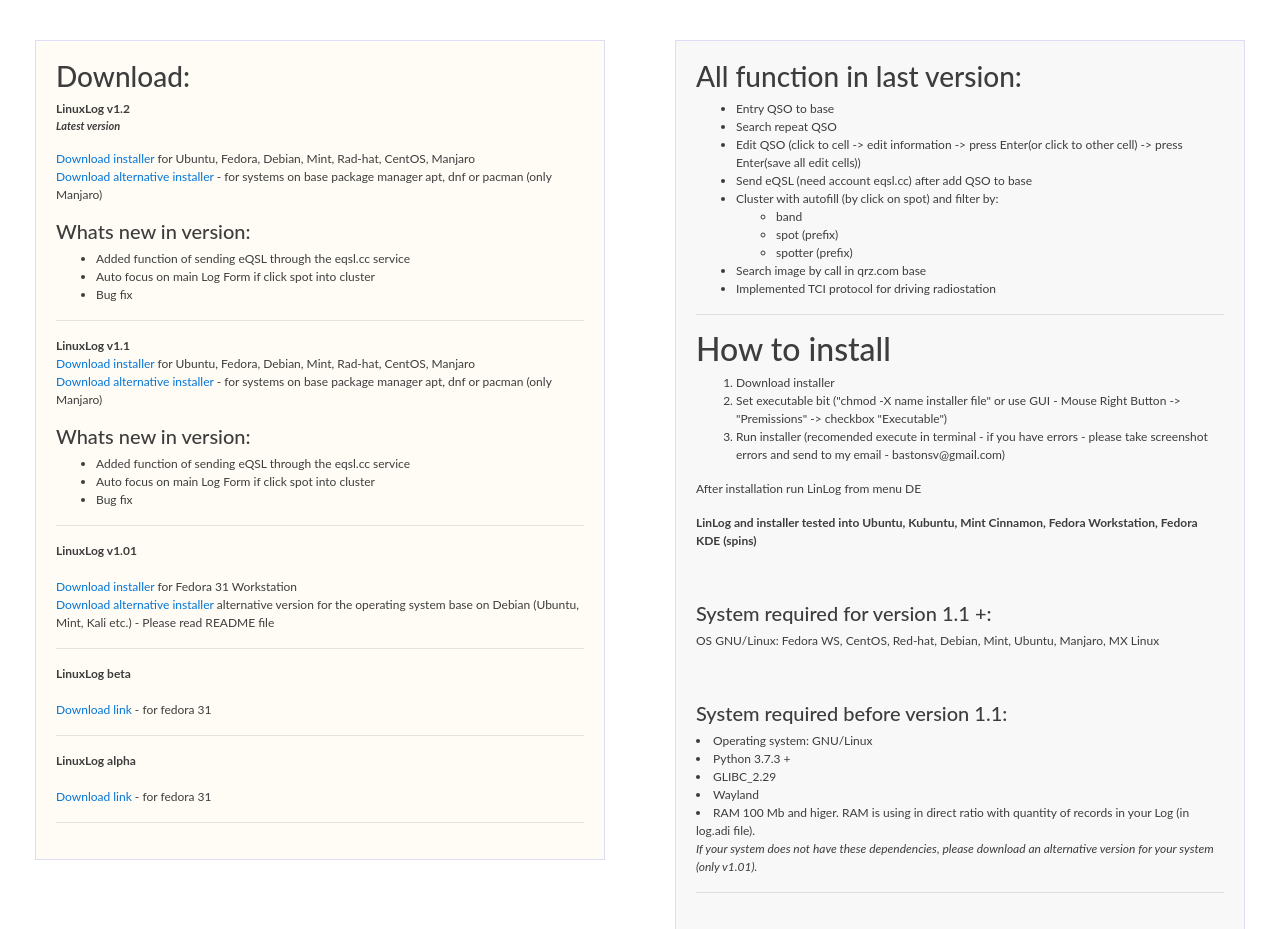
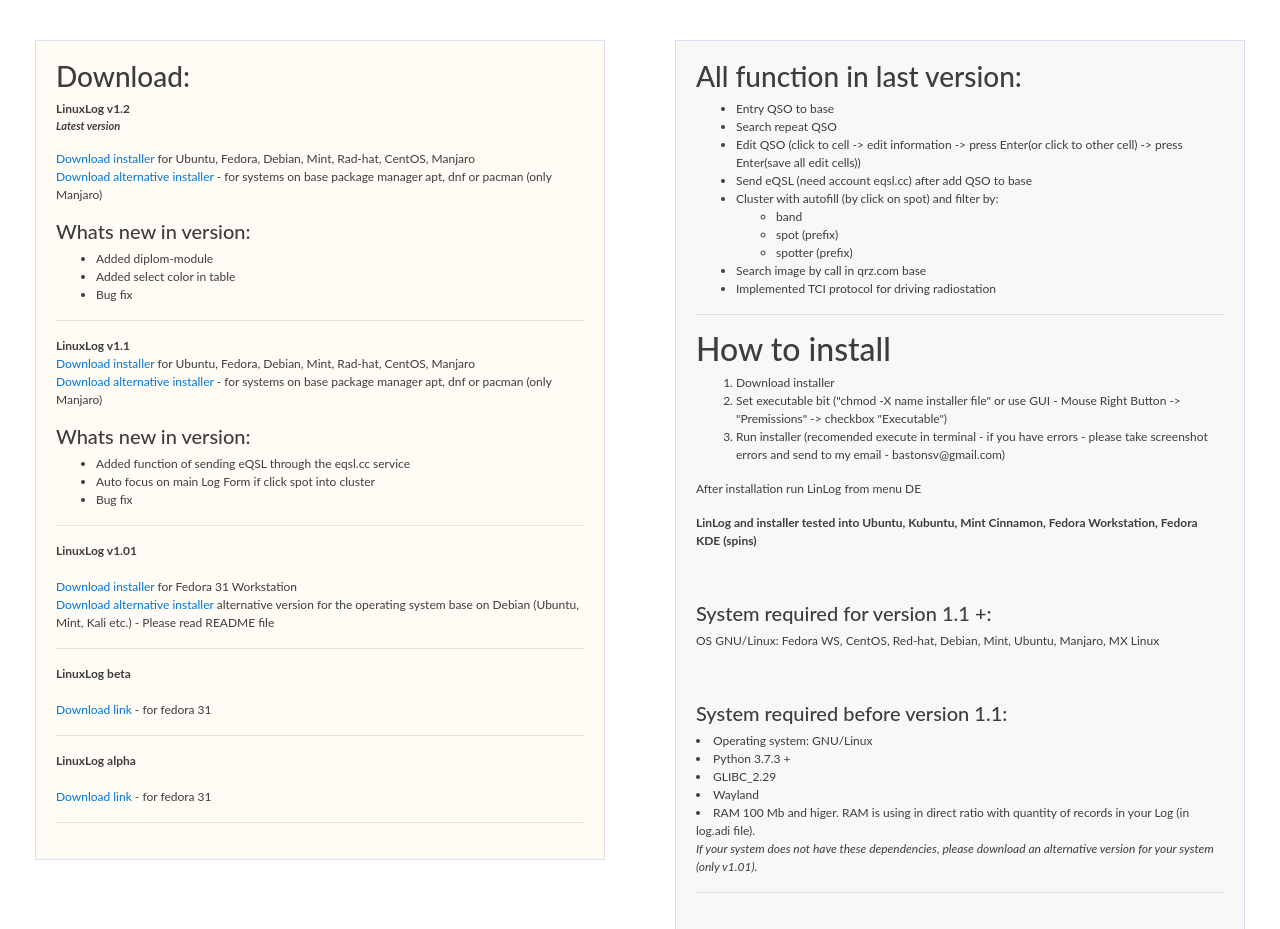
Before and after one commit to bastonc/linlogserver, a Django app: template telnet_server/templates/telnet_server/index.html in a window 1280 px wide. Shown: the part 330-1259 px from the top of the page. Run offline with Django 3.2, Linux system fonts and the light colour scheme; the template is opened without the code that fills it, so the values that code supplies are empty; some libraries are stand-ins or nearby versions.

Commit message:
version 1.2

```diff
--- a/telnet_server/templates/telnet_server/index.html
+++ b/telnet_server/templates/telnet_server/index.html
@@ -82,8 +82,8 @@
 
 			<h5>Whats new in version:</h5>
 				<ul>
-					<li>Added function of sending eQSL through the eqsl.cc service</li>
-					<li>Auto focus on main Log Form if click spot into cluster</li>
+					<li>Added diplom-module</li>
+					<li>Added select color in table</li>
 					<li>Bug fix</li>
 
 				</ul>
```
